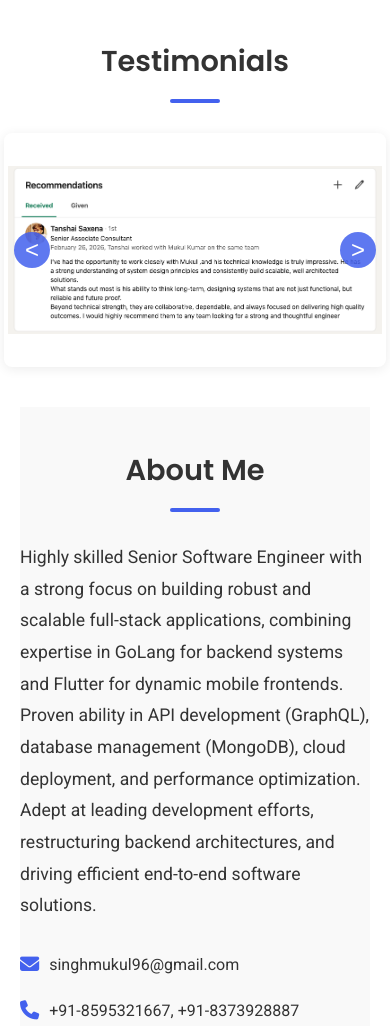
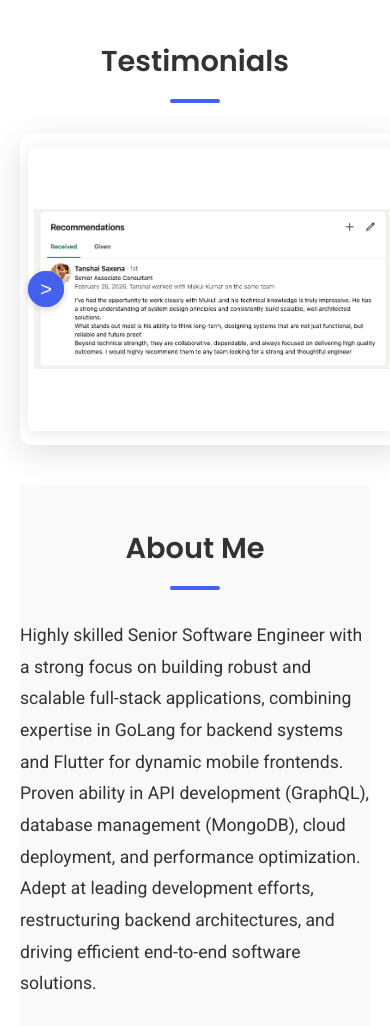
Before and after one commit to MukulKrSingh/MukulKrSingh.github.io, a plain HTML site: page index.html in a window 390 px wide. Shown: the part 906-1932 px from the top of the page. Drawn offline with nearby package versions, Linux system fonts and the light colour scheme.

Commit message:
added more content and image resized

```diff
--- a/assets/css/style.css
+++ b/assets/css/style.css
@@ -60,6 +60,7 @@ body {
     color: var(--text-color);
 
 /* ==================== TESTIMONIAL SLIDESHOW ==================== */
+/* Testimonials Section Responsive & Large */
 #testimonial .testimonial-content {
     display: flex;
     justify-content: center;
@@ -70,43 +71,35 @@ body {
 
 .testimonial-slideshow {
     position: relative;
-        width: 90vw;
-        max-width: 700px;
-        height: 50vw;
-        max-height: 450px;
-        min-height: 250px;
+    width: 98vw;
+    max-width: 950px;
+    height: 60vw;
+    max-height: 600px;
+    min-height: 350px;
     display: flex;
     justify-content: center;
     align-items: center;
     background: var(--card-bg);
-        border-radius: var(--border-radius);
-        box-shadow: 0 2px 12px rgba(0,0,0,0.08);
+    border-radius: 32px;
+    box-shadow: 0 8px 32px rgba(0,0,0,0.12);
     overflow: hidden;
-        padding: 32px 0;
+    padding: 48px 0;
+    margin: 0 auto;
 }
 
 .testimonial-slide {
-        width: 100%;
-        height: 100%;
+    width: 96%;
+    height: 96%;
     object-fit: contain;
-        border-radius: var(--border-radius);
+    border-radius: 24px;
     background: #fff;
-        padding: 16px;
+    padding: 40px;
     box-sizing: border-box;
     transition: opacity 0.5s;
-}
-
-@media (max-width: 600px) {
-    .testimonial-slideshow {
-        width: 98vw;
-        height: 60vw;
-        min-height: 180px;
-        max-height: 260px;
-        padding: 12px 0;
-    }
-    .testimonial-slide {
-        padding: 4px;
-    }
+    box-shadow: 0 2px 16px rgba(0,0,0,0.10);
+    display: flex;
+    align-items: center;
+    justify-content: center;
 }
 
 .testimonial-nav {
@@ -117,22 +110,46 @@ body {
     color: #fff;
     border: none;
     border-radius: 50%;
-    width: 36px;
-    height: 36px;
-    font-size: 1.5rem;
+    width: 56px;
+    height: 56px;
+    font-size: 2.2rem;
     cursor: pointer;
     z-index: 2;
-    opacity: 0.85;
-    transition: background 0.2s;
+    opacity: 0.92;
+    transition: background 0.2s, box-shadow 0.2s;
+    box-shadow: 0 2px 8px rgba(0,0,0,0.10);
 }
 .testimonial-prev {
-    left: 10px;
+    left: 32px;
 }
 .testimonial-next {
-    right: 10px;
+    right: 32px;
 }
 .testimonial-nav:hover {
     background: var(--accent-color);
+    box-shadow: 0 4px 16px rgba(0,0,0,0.18);
+}
+
+@media (max-width: 600px) {
+    .testimonial-slideshow {
+        width: 99vw;
+        height: 80vw;
+        min-height: 160px;
+        max-height: 320px;
+        padding: 8px 0;
+        border-radius: 12px;
+    }
+    .testimonial-slide {
+        padding: 6px;
+        border-radius: 8px;
+    }
+    .testimonial-nav {
+        width: 36px;
+        height: 36px;
+        font-size: 1.3rem;
+        left: 8px;
+        right: 8px;
+    }
 }
     background-color: var(--background-color);
     transition: var(--transition);
--- a/assets/js/content.js
+++ b/assets/js/content.js
@@ -23,6 +23,16 @@ const personalInfo = {
 
 // Work Experience
 const experience = [
+    {
+        position:"Sr Consultant",
+        company: "KBridge Consulting Services",
+        period: "Aug 2025 - Current",
+        location: "Noida",
+        description: "Contracted with KBridge Consulting Services, deputed to Infosys as a Senior Consultant.At Infosys, I’m contributing to a dimensioning solution for Nokia, focused on scalable system design, capacity planning, and performance optimization.",
+        achievements:[
+            "Received a RISE award for my contribution in building/desigining the product from scratch"
+        ],
+    },
     {
         position: "Lead Software Engineer",
         company: "GoEasyCare",
@@ -64,6 +74,12 @@ const experience = [
 // Projects
 const projects = [
     {
+        title: "Nokia NGDS",
+        period: "08/2025 - Ongoing",
+        description: "Developing Golang backend services for telecom dimensioning and capacity planning systems.• Supporting Kubernetes-based deployments and performance-sensitive workloads.",
+        technologies: ["GoLang", "GraphQL", "MariaDB", "Docker","Redis","Kafka","Prometheus","Grafana","fluentD"]
+    },
+    {
         title: "GEC Kiosk + Mobile",
         period: "07/2024 - 06/2025",
         description: "Developed and maintained the Flutter-based GoEasyCare Kiosk and Mobile applications for healthcare workforce management, integrated with a GoLang backend using GraphQL API and MongoDB.",
@@ -92,9 +108,12 @@ const projects = [
 // Skills
 const skills = {
     mobile: ["Flutter", "Android", "Riverpod", "Bloc", "GetX", "Agora"],
-    backend: ["GoLang", "Gin", "GraphQL", "MongoDB", "Open Telemetry", "MCP", "Firebase"],
+    backend: ["GoLang", "Gin", "GraphQL", "Open Telemetry", "MCP", "Firebase","Redis","Kafka"],
     devops: ["GitHub", "Code Magic", "JIRA", "Docker"],
-    languages: ["Java", "C/C++", "English", "Hindi"]
+    languages: ["English", "Hindi"],
+    database:["MongoDB","MariaDB","Postgres"],
+
+
 };
 
 // Particles.js Configuration
--- a/assets/js/main.js
+++ b/assets/js/main.js
@@ -234,6 +234,8 @@ function populateContent() {
     populateSkills('backendSkills', skills.backend);
     populateSkills('devopsSkills', skills.devops);
     populateSkills('languageSkills', skills.languages);
+    populateSkills('databaseSkill', skills.database);
+
 }
 
 // Helper function to populate skills
--- a/index.html
+++ b/index.html
@@ -175,6 +175,12 @@
                         <!-- Language skills will be dynamically inserted here -->
                     </div>
                 </div>
+                <div class="skill-category">
+                    <h3>Languages</h3>
+                    <div class="skill-tags" id="databaseSkills">
+                        <!-- Language skills will be dynamically inserted here -->
+                    </div>
+                </div>
             </div>
         </section>
 
```
Lines whose indentation alone changed are shown as unchanged.
